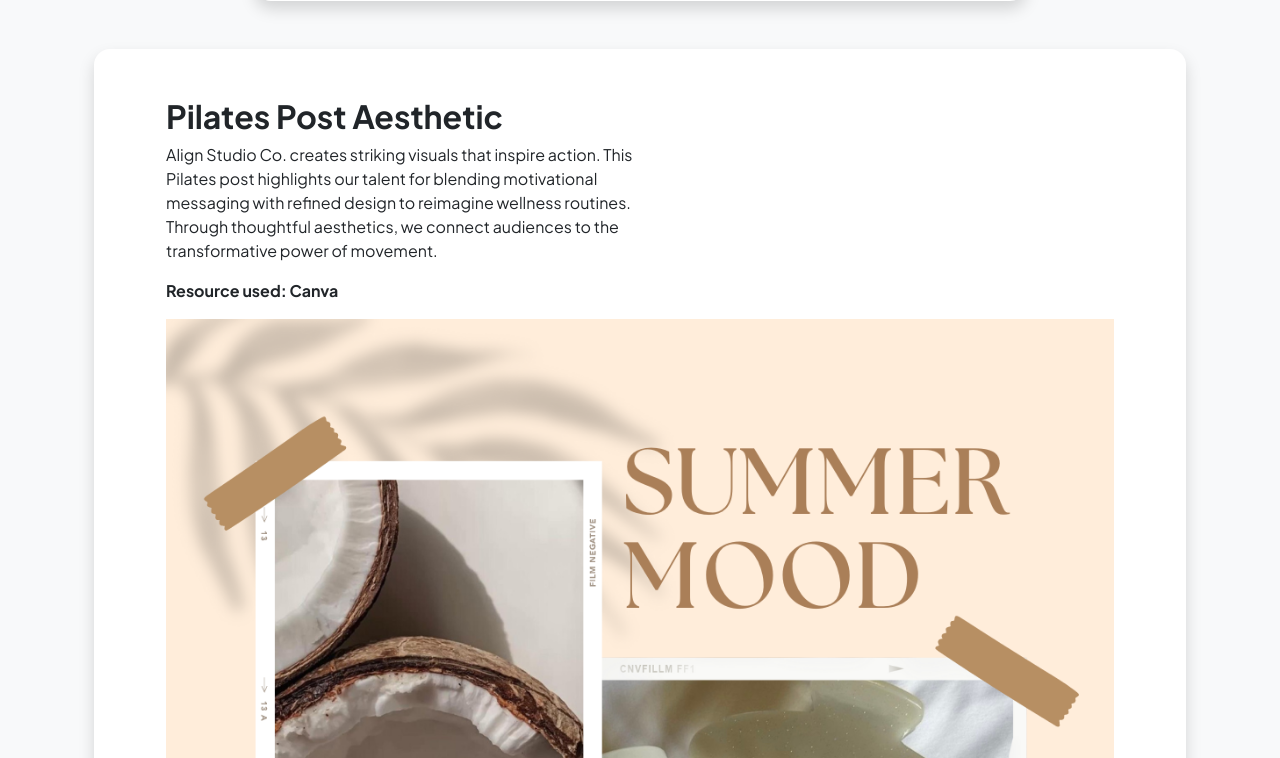
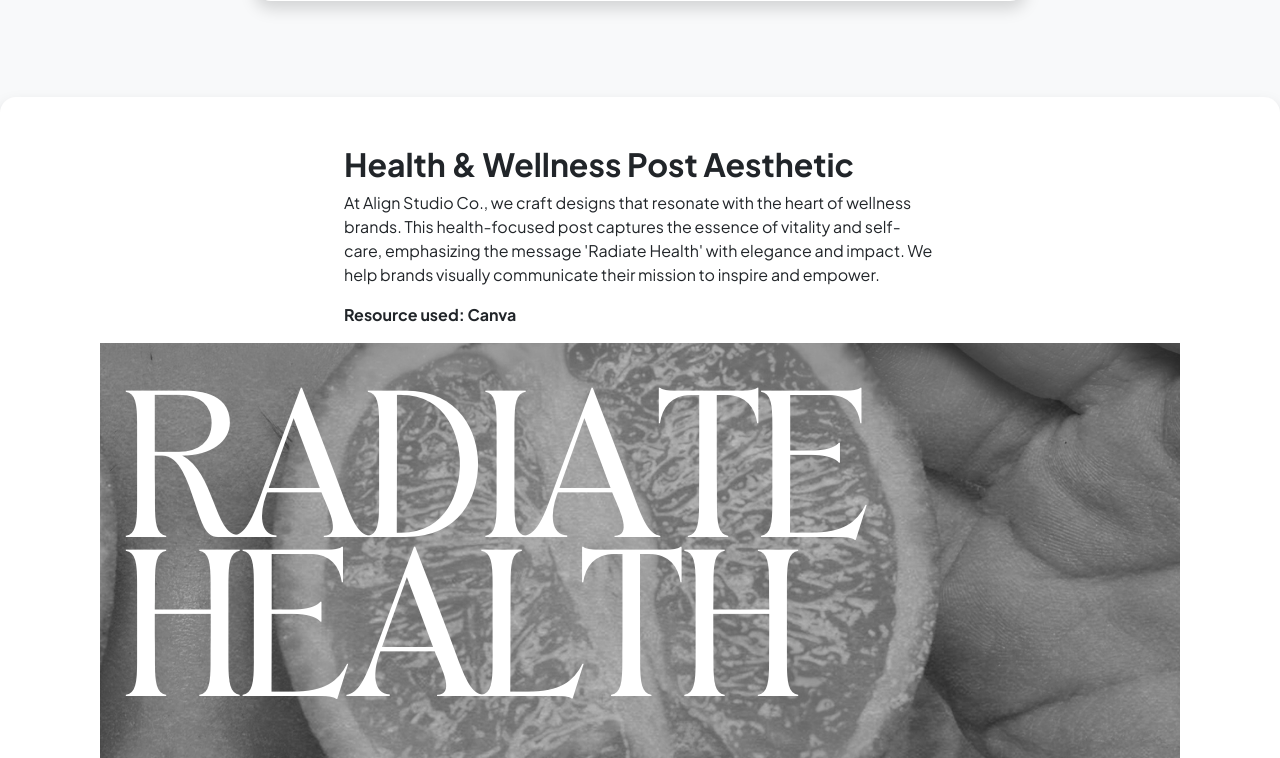
Before and after one commit to GracieCrutchfield/graciecrutchfield.github.io, a website: page alignstudioco.html in a window 1280 px wide. Shown: the part 3802-4560 px from the top of the page. Drawn offline with nearby package versions, Linux system fonts and the light colour scheme.

Commit message:
Update alignstudioco.html

```diff
--- a/alignstudioco.html
+++ b/alignstudioco.html
@@ -79,15 +79,6 @@
                                 </div>
                             </div>
                             </div>
-                            <div class="card overflow-hidden shadow rounded-4 border-0 mb-5">
-                                <div class="card-body p-5 d-flex flex-wrap justify-text-left">
-                                    <div class="col-md-6">
-                                    <h2 class="fw-bolder">Pilates Post Aesthetic</h2>
-                                        <p>Align Studio Co. creates striking visuals that inspire action. This Pilates post highlights our talent for blending motivational messaging with refined design to reimagine wellness routines. Through thoughtful aesthetics, we connect audiences to the transformative power of movement.
-                                        <p><strong>Resource used: Canva</strong> </p>
-                                    </div>
-                                    <img class="img-fluid mx-auto" src="/assets/Project Images/3.png" alt="..." />
-                                </div>
                             </div>
                         </div>
                         <div class="card overflow-hidden shadow rounded-4 border-0 mb-5">
```
